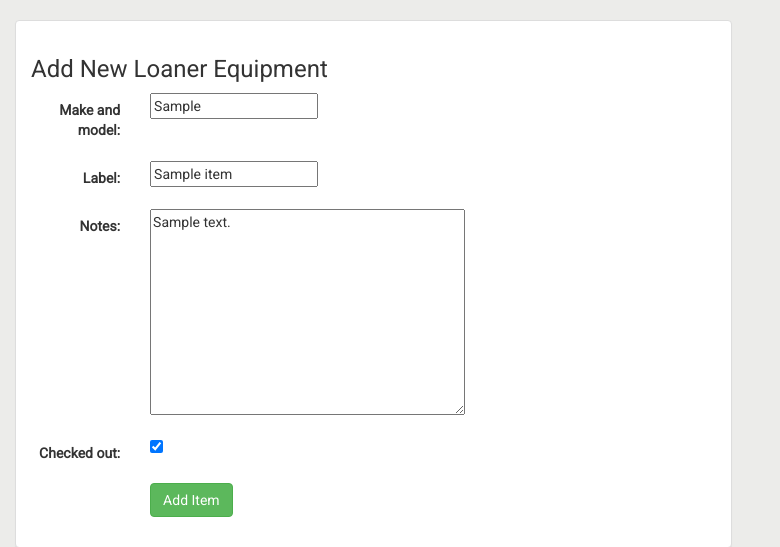
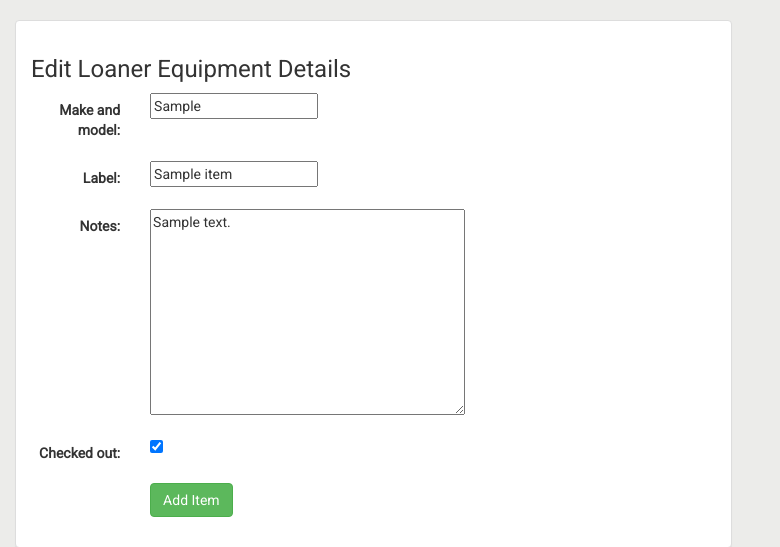
Before and after one commit to shamikh-mill/bio-inventory, a Django app: page /item/1/ in a window 1280 px wide. Shown: the part 52-599 px from the top of the page, without its empty margins (0-780 px from the left). Run offline with Django 3.2, Linux system fonts and the light colour scheme; tables that the repository leaves empty hold one stand-in row (values such as "Sample post"); some libraries are stand-ins or nearby versions.

Commit message:
update change

```diff
--- a/inventory/templates/inventory/item_update_form.html
+++ b/inventory/templates/inventory/item_update_form.html
@@ -10,7 +10,7 @@
         <div class="col-sm-12 col-md-7">
             <div class="panel panel-default">
                 <div class="panel-body">
-                    <h3>Add New Loaner Equipment</h3>
+                    <h3>Edit Loaner Equipment Details</h3>
                     {% if error_message %}
                         <p><strong>{{ error_message }}</strong></p>
                     {% endif %}
```
